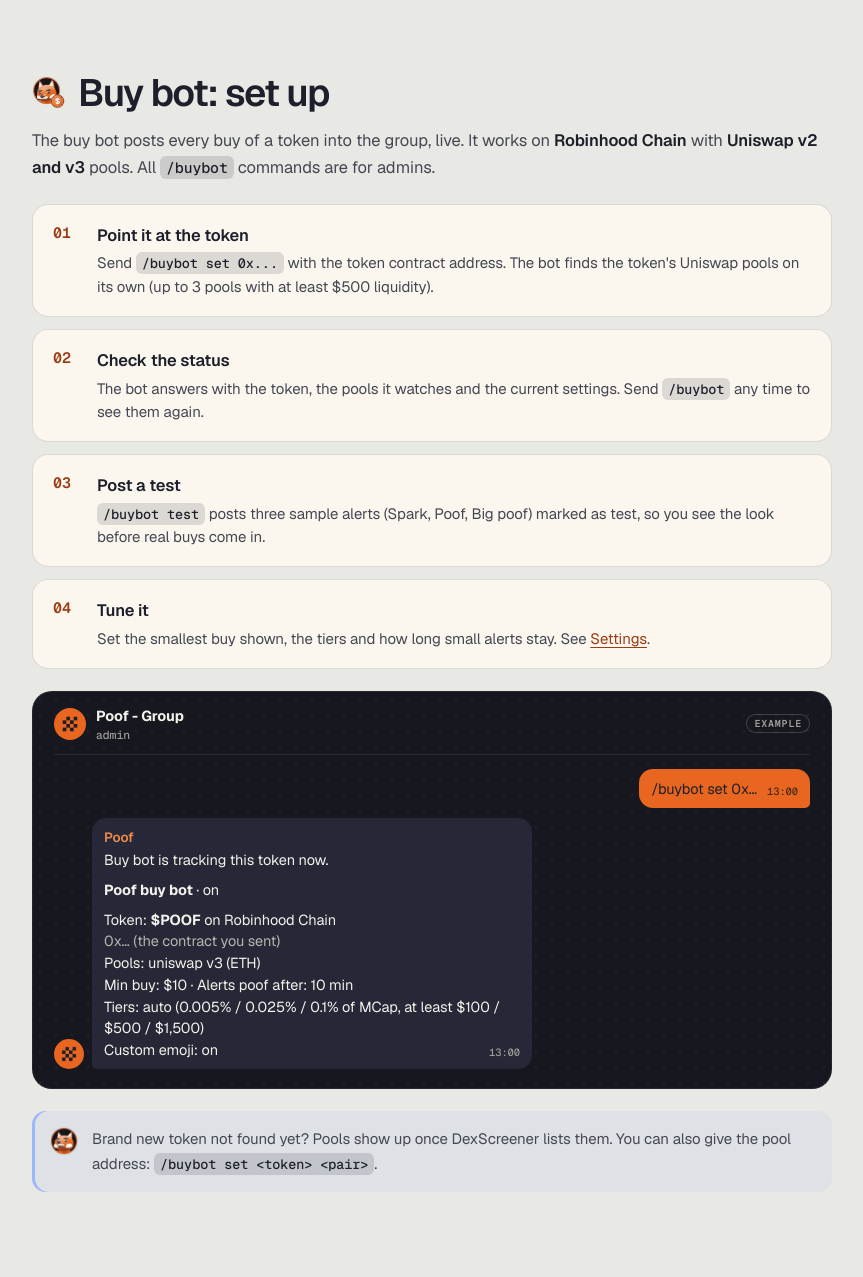
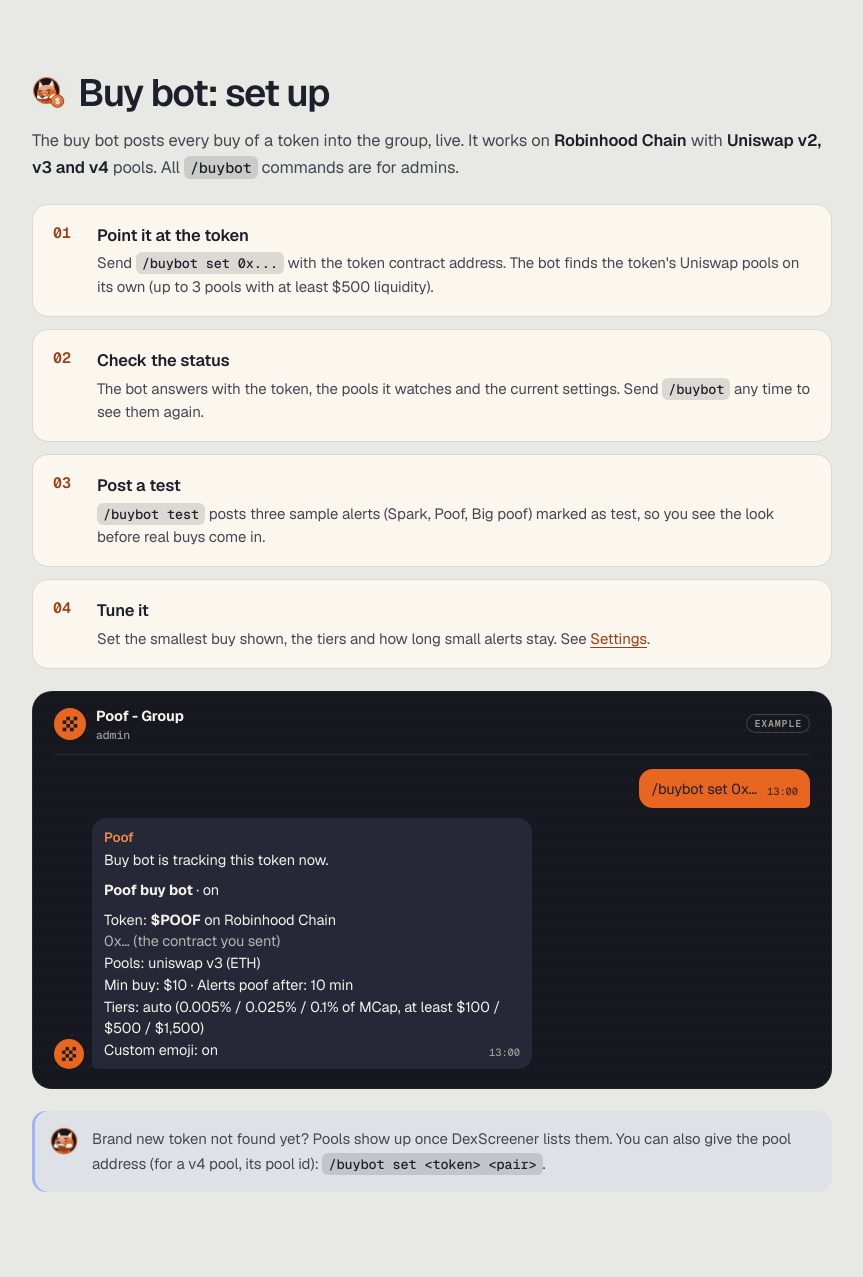
Before and after one commit to usepoofchat/poof-site, a website: page buybot/index.html in a window 1280 px wide. Shown: the part 3620-4897 px from the top of the page, without its empty margins (302-1165 px from the left). Drawn offline with nearby package versions, Linux system fonts and the light colour scheme.

Commit message:
Bot docs: Uniswap v4

```diff
--- a/buybot/index.html
+++ b/buybot/index.html
@@ -438,7 +438,7 @@
 
     <section id="buybot">
       <h2><a class="hash" href="#buybot" aria-hidden="true">#</a><img src="media/e-fox-dollar.webp" alt="">Buy bot: set up</h2>
-      <p>The buy bot posts every buy of a token into the group, live. It works on <b>Robinhood Chain</b> with <b>Uniswap v2 and v3</b> pools. All <code>/buybot</code> commands are for admins.</p>
+      <p>The buy bot posts every buy of a token into the group, live. It works on <b>Robinhood Chain</b> with <b>Uniswap v2, v3 and v4</b> pools. All <code>/buybot</code> commands are for admins.</p>
       <ol class="steps">
         <li><b>Point it at the token</b><span>Send <code>/buybot set 0x...</code> with the token contract address. The bot finds the token's Uniswap pools on its own (up to 3 pools with at least $500 liquidity).</span></li>
         <li><b>Check the status</b><span>The bot answers with the token, the pools it watches and the current settings. Send <code>/buybot</code> any time to see them again.</span></li>
@@ -450,7 +450,7 @@
         <div class="m me"><div class="col"><div class="b">/buybot set 0x…<span class="t">13:00</span></div></div></div>
         <div class="m"><img class="av" src="media/avatar-rust.png" alt=""><div class="col"><div class="b"><span class="who">Poof</span>Buy bot is tracking this token now.<div class="gap"></div><b>Poof buy bot</b> · on<div class="gap"></div>Token: <b>$POOF</b> on Robinhood Chain<br><span class="sub">0x… (the contract you sent)</span><br>Pools: uniswap v3 (ETH)<br>Min buy: $10 · Alerts poof after: 10 min<br>Tiers: auto (0.005% / 0.025% / 0.1% of MCap, at least $100 / $500 / $1,500)<br>Custom emoji: on<span class="t">13:00</span></div></div></div>
       </div>
-      <div class="note frost"><img src="media/e-fox-gaze.webp" alt=""><p>Brand new token not found yet? Pools show up once DexScreener lists them. You can also give the pool address: <code>/buybot set &lt;token&gt; &lt;pair&gt;</code>.</p></div>
+      <div class="note frost"><img src="media/e-fox-gaze.webp" alt=""><p>Brand new token not found yet? Pools show up once DexScreener lists them. You can also give the pool address (for a v4 pool, its pool id): <code>/buybot set &lt;token&gt; &lt;pair&gt;</code>.</p></div>
     </section>
 
     <section id="alert">
@@ -545,14 +545,14 @@
       <div class="faqs">
         <details><summary>No alerts are showing up</summary><div class="a">
           <p>Send <code>/buybot</code> and check:</p>
-          <ul class="list"><li>It says <b>on</b>. If not, <code>/buybot on</code>.</li><li><b>Min buy</b> isn't higher than the buys coming in.</li><li>The pool is Uniswap <b>v2 or v3</b> on Robinhood Chain. v4 pools aren't supported yet.</li><li>The pool has at least $500 liquidity and is listed on DexScreener. For a very new pool, use <code>/buybot set &lt;token&gt; &lt;pair&gt;</code>.</li></ul>
+          <ul class="list"><li>It says <b>on</b>. If not, <code>/buybot on</code>.</li><li><b>Min buy</b> isn't higher than the buys coming in.</li><li>The pool is Uniswap <b>v2, v3 or v4</b> on Robinhood Chain.</li><li>The pool has at least $500 liquidity and is listed on DexScreener. For a very new pool, use <code>/buybot set &lt;token&gt; &lt;pair&gt;</code>.</li></ul>
         </div></details>
         <details><summary>Does it show sells?</summary><div class="a"><p>No. Only buys: a swap where someone pays ETH (or the pool's other token) and receives the tracked token.</p></div></details>
         <details><summary>Why are some buys listed under another alert?</summary><div class="a"><p>They landed in the same few seconds. Telegram limits how many messages a bot can send per minute, so the biggest buy gets the full alert and the rest are listed under it. See <a class="inl" href="#live">Live and grouped</a>.</p></div></details>
         <details><summary>Where does the price come from?</summary><div class="a"><p>The dollar value is what the buyer paid, at the current ETH price. Market cap and token price come from DexScreener. If no price is available, the bot waits and posts the buy as soon as it has one.</p></div></details>
         <details><summary>The emoji look plain on my phone</summary><div class="a"><p>Poof animated emoji show in the Telegram apps. If an admin turns them off with <code>/buybot emoji off</code>, the alert uses plain emoji instead.</p></div></details>
         <details><summary>Our group became a supergroup. Do we set it up again?</summary><div class="a"><p>No. The bot follows the group to its new id with every setting.</p></div></details>
-        <details><summary>Which chains are supported?</summary><div class="a"><p>Robinhood Chain today, with Uniswap v2 and v3 pools. More chains can come later.</p></div></details>
+        <details><summary>Which chains are supported?</summary><div class="a"><p>Robinhood Chain today, with Uniswap v2, v3 and v4 pools. More chains can come later.</p></div></details>
         <details><summary>Will the bot ever DM me?</summary><div class="a"><p>No. The bot never sends the first message, never asks for a seed phrase, a private key or wallet access, and never asks you to connect a wallet. Anyone who does is a scammer. Admins never DM first either.</p></div></details>
       </div>
     </section>
```
